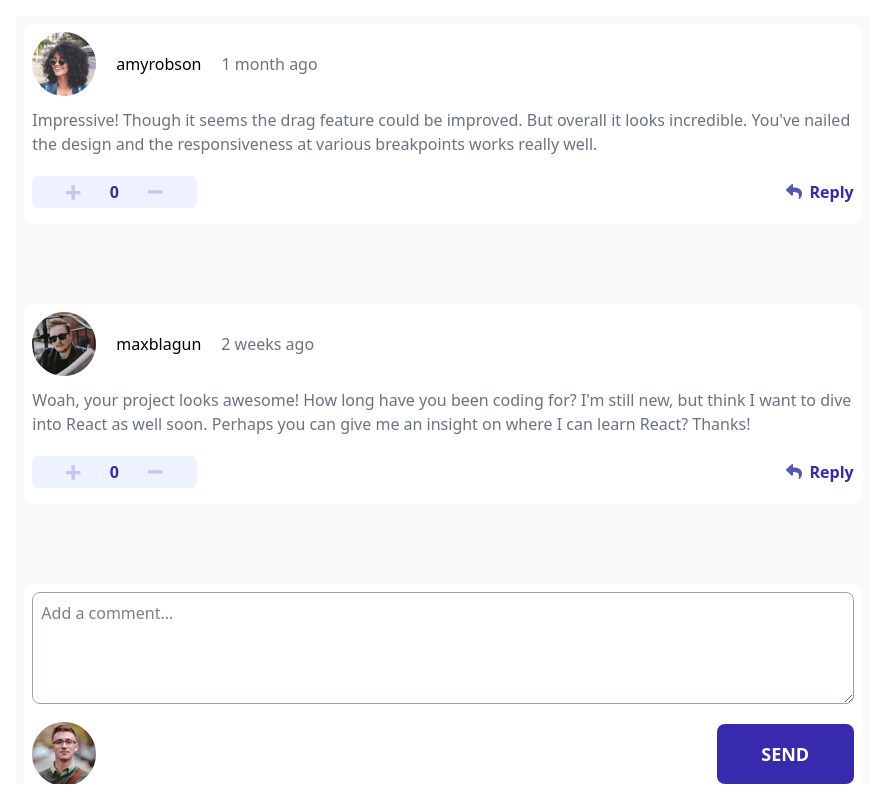
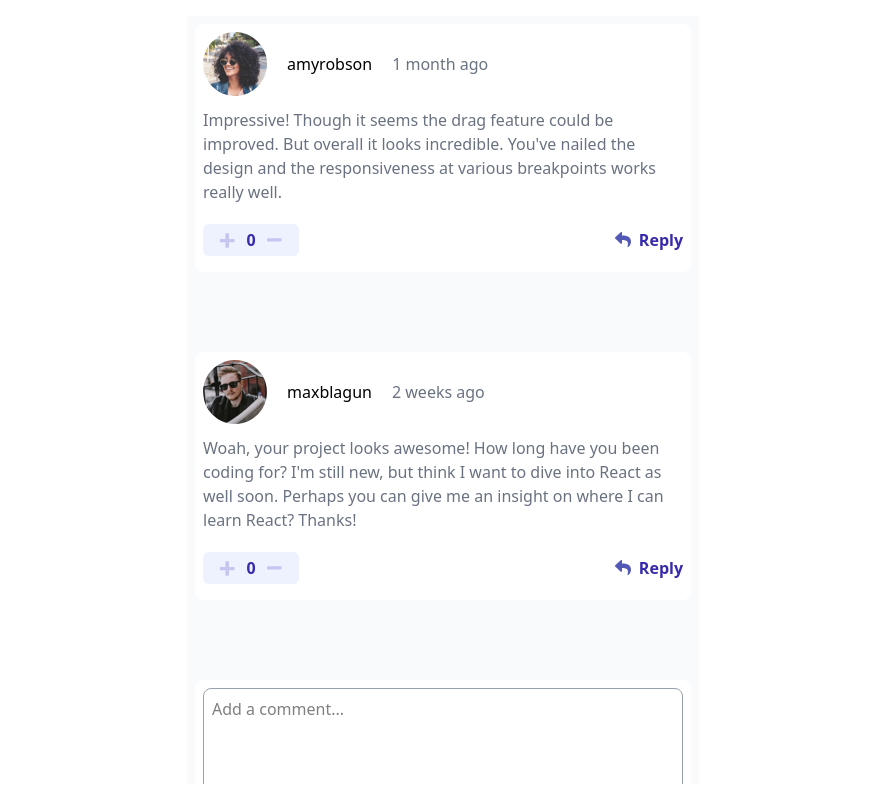
Before and after one commit to anbbel09/interactive-comments-section-main, a website: page index.html in a window 1280 px wide. Shown: the whole page, without its empty margins (197-1082 px from the left). Drawn offline with Linux system fonts and the light colour scheme.

Commit message:
pantalla xl

```diff
--- a/index.html
+++ b/index.html
@@ -12,7 +12,7 @@
 </head>
 <body>
 <main class="h-screen">
-  <section class="h-full relative flex flex-col justify-between md:w-5/6 m-auto md:py-4 lg:max-w-2/3">
+  <section class="h-full relative flex flex-col justify-between md:w-5/6 m-auto md:py-4 lg:max-w-2/3 xl:w-2/5">
     <div id="modalContainer" class="hidden h-full">
 
       <div class="absolute inset-0 before:content-[''] before:absolute before:inset-0 before:bg-gray-900 before:opacity-90 before:z-10 flex items-center justify-center">
```
Also changed, not shown: output.css.
